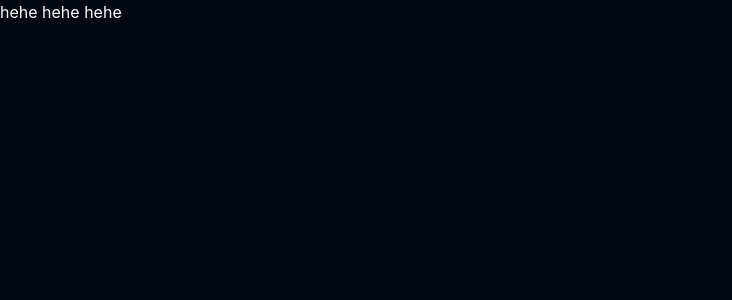
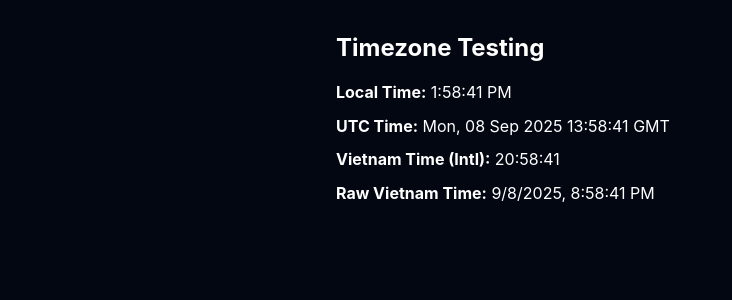
Before and after one commit to CaoQuocViet/portfolio-vietcq, a Next.js app: page /sample in a window 1280 px wide. Shown: the top 300 px of the page, without its empty margins (0-732 px from the left). Built offline with nearby package versions, Linux system fonts and the light colour scheme.

Commit message:
feat: add ClockWidget component for displaying local and Vietnam time with animated clock hands

```diff
--- a/src/app/sample/page.jsx
+++ b/src/app/sample/page.jsx
@@ -1,3 +1,41 @@
+"use client";
+
+import { useState, useEffect } from 'react';
+
 export default function SamplePage() {
-    return <div>hehe hehe hehe</div>
+    const [time, setTime] = useState(new Date());
+
+    useEffect(() => {
+        const timer = setInterval(() => {
+            setTime(new Date());
+        }, 1000);
+
+        return () => clearInterval(timer);
+    }, []);
+
+    const now = new Date();
+
+    // Test different timezone methods
+    const vietNamTime = new Intl.DateTimeFormat('en-US', {
+        timeZone: 'Asia/Ho_Chi_Minh',
+        hour: '2-digit',
+        minute: '2-digit',
+        second: '2-digit',
+        hour12: false
+    }).format(now);
+
+    const localTime = now.toLocaleTimeString();
+    const utcTime = now.toUTCString();
+
+    return (
+        <div className="p-8 max-w-2xl mx-auto">
+            <h1 className="text-2xl font-bold mb-4">Timezone Testing</h1>
+            <div className="space-y-2">
+                <p><strong>Local Time:</strong> {localTime}</p>
+                <p><strong>UTC Time:</strong> {utcTime}</p>
+                <p><strong>Vietnam Time (Intl):</strong> {vietNamTime}</p>
+                <p><strong>Raw Vietnam Time:</strong> {time.toLocaleString('en-US', { timeZone: 'Asia/Ho_Chi_Minh' })}</p>
+            </div>
+        </div>
+    )
 }
--- a/src/components/layout/index.jsx
+++ b/src/components/layout/index.jsx
@@ -13,6 +13,7 @@ import Projects from "./Projects";
 import Showcase from "./Showcase";
 import Contact from "./Contact";
 import Footer from "./Footer";
+import ClockWidget from "../ui/ClockWidget";
 
 export default function HomePageClient() {
     const { theme, setTheme } = useTheme();
@@ -65,6 +66,9 @@ export default function HomePageClient() {
 
     return (
         <div className={`min-h-screen ${theme === 'dark' ? 'bg-gray-950' : 'bg-white'}`}>
+            {/* Clock Widget */}
+            <ClockWidget theme={theme} />
+
             <Navigation
                 theme={theme}
                 setTheme={setTheme}
--- /dev/null
+++ b/src/components/ui/ClockWidget.jsx
@@ -0,0 +1,148 @@
+"use client";
+
+import { useState, useEffect } from 'react';
+
+const ClockWidget = ({ theme }) => {
+    const [time, setTime] = useState(new Date());
+
+    useEffect(() => {
+        const timer = setInterval(() => {
+            setTime(new Date());
+        }, 100); // Update more frequently for smooth mechanical movement
+
+        return () => clearInterval(timer);
+    }, []);
+
+    // Get current time in Vietnam using proper Intl.DateTimeFormat
+    const now = time; // Use the state time instead of new Date()
+
+    // Get Vietnam time formatted
+    const vietNamTime = new Intl.DateTimeFormat('en-US', {
+        timeZone: 'Asia/Ho_Chi_Minh',
+        hour: '2-digit',
+        minute: '2-digit',
+        second: '2-digit',
+        hour12: false
+    }).format(now);
+
+    // Parse the formatted time string
+    const [hoursStr, minutesStr, secondsStr] = vietNamTime.split(':');
+    const hours24 = parseInt(hoursStr);
+    const hours = hours24 % 12; // Convert to 12-hour format
+    const minutes = parseInt(minutesStr);
+    const seconds = parseInt(secondsStr);
+    const milliseconds = now.getMilliseconds();
+
+    // Calculate angles for mechanical clock hands
+    const secondAngle = (seconds * 6) + (milliseconds * 0.006);
+    const minuteAngle = (minutes * 6) + (seconds * 0.1) + (milliseconds * 0.0001666);
+    const hourAngle = (hours * 30) + (minutes * 0.5) + (seconds * 0.008333);
+
+    // US Eastern Time using proper timezone
+    const usTimeString = new Intl.DateTimeFormat('en-US', {
+        timeZone: 'America/New_York',
+        hour: '2-digit',
+        minute: '2-digit',
+        second: '2-digit',
+        hour12: false
+    }).format(now);
+
+    const [usHoursStr, usMinutesStr, usSecondsStr] = usTimeString.split(':');
+    const usHours24 = parseInt(usHoursStr);
+    const usHours12 = usHours24 % 12;
+    const usMinutes = parseInt(usMinutesStr);
+    const usSeconds = parseInt(usSecondsStr);
+    const usAngle = (usHours12 * 30) + (usMinutes * 0.5) + (usSeconds * 0.008333);
+
+    return (
+        <div className="fixed top-6 left-6 z-50">
+            <div className={`relative w-20 h-20 md:w-40 md:h-40 rounded-full border-2 ${
+                theme === 'dark'
+                    ? 'border-gray-700/50 bg-gray-900/80'
+                    : 'border-gray-300/50 bg-white/90'
+            } backdrop-blur-lg shadow-lg`}>
+
+                {/* Original SVG Clock Face Background */}
+                <div
+                    className={`absolute inset-1 rounded-full ${
+                        theme === 'dark' ? 'opacity-50' : 'opacity-70'
+                    }`}
+                    style={{
+                        backgroundImage: 'url(/img/trong-dong-dong-son.svg)',
+                        backgroundSize: 'cover',
+                        backgroundRepeat: 'no-repeat',
+                        backgroundPosition: 'center',
+                    }}
+                />
+
+                {/* Clock Hands SVG */}
+                <svg
+                    className="absolute inset-0 w-full h-full"
+                    viewBox="0 0 100 100"
+                >
+                    {/* US EST Hand - Blue for US time */}
+                    <line
+                        x1="50"
+                        y1="50"
+                        x2="50"
+                        y2="30"
+                        stroke={theme === 'dark' ? '#60a5fa' : '#3b82f6'}
+                        strokeWidth="1.5"
+                        strokeLinecap="round"
+                        transform={`rotate(${usAngle} 50 50)`}
+                        style={{ transition: 'none' }}
+                    />
+
+                    {/* Hour Hand - White for contrast */}
+                    <line
+                        x1="50"
+                        y1="50"
+                        x2="50"
+                        y2="35"
+                        stroke={theme === 'dark' ? '#ffffff' : '#000000'}
+                        strokeWidth="3"
+                        strokeLinecap="round"
+                        transform={`rotate(${hourAngle} 50 50)`}
+                        style={{ transition: 'none' }}
+                    />
+
+                    {/* Minute Hand - White for contrast */}
+                    <line
+                        x1="50"
+                        y1="50"
+                        x2="50"
+                        y2="25"
+                        stroke={theme === 'dark' ? '#ffffff' : '#000000'}
+                        strokeWidth="2"
+                        strokeLinecap="round"
+                        transform={`rotate(${minuteAngle} 50 50)`}
+                        style={{ transition: 'none' }}
+                    />
+
+                    {/* Second Hand - Bright red for visibility */}
+                    <line
+                        x1="50"
+                        y1="50"
+                        x2="50"
+                        y2="20"
+                        stroke={theme === 'dark' ? '#f87171' : '#dc2626'}
+                        strokeWidth="1"
+                        strokeLinecap="round"
+                        transform={`rotate(${secondAngle} 50 50)`}
+                        style={{ transition: 'none' }}
+                    />
+
+                    {/* Center Dot - White for contrast */}
+                    <circle
+                        cx="50"
+                        cy="50"
+                        r="1.5"
+                        fill={theme === 'dark' ? '#ffffff' : '#000000'}
+                    />
+                </svg>
+            </div>
+        </div>
+    );
+};
+
+export default ClockWidget;
```
